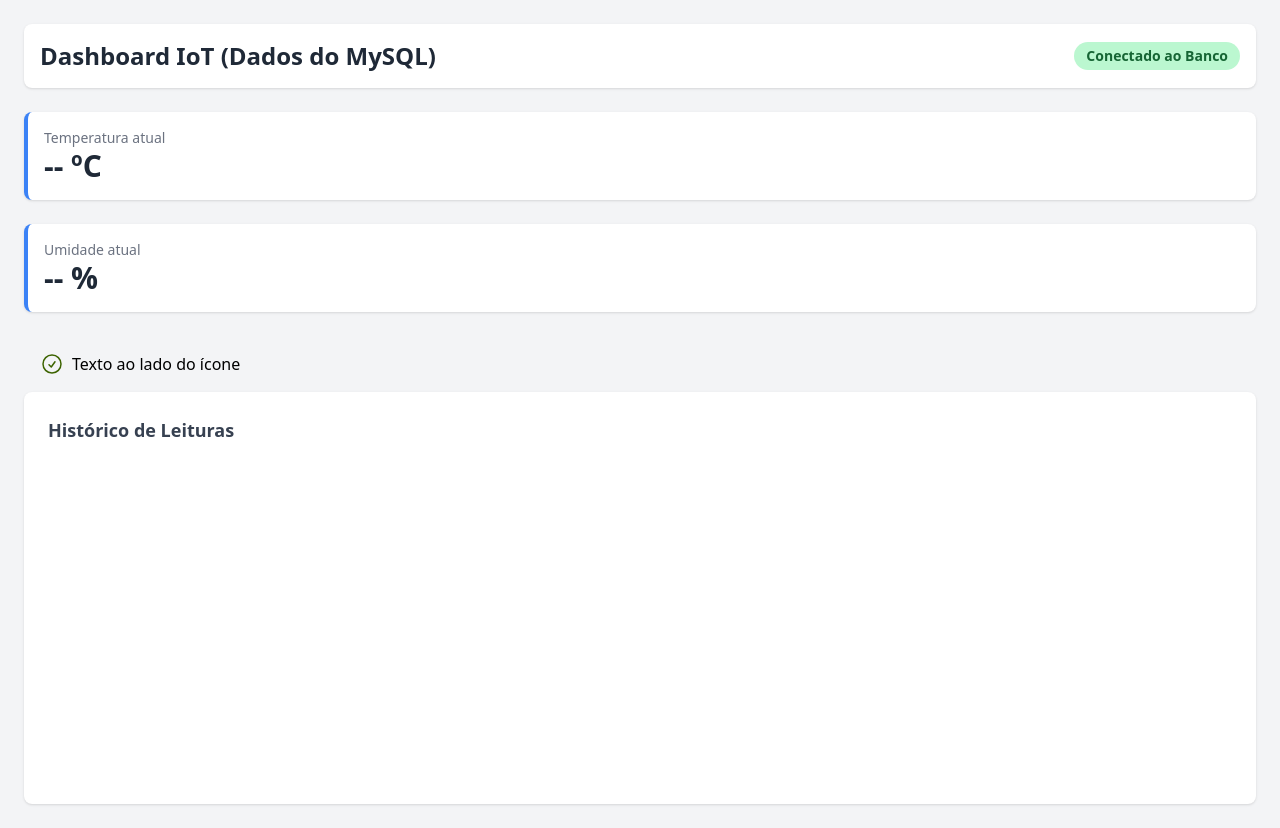
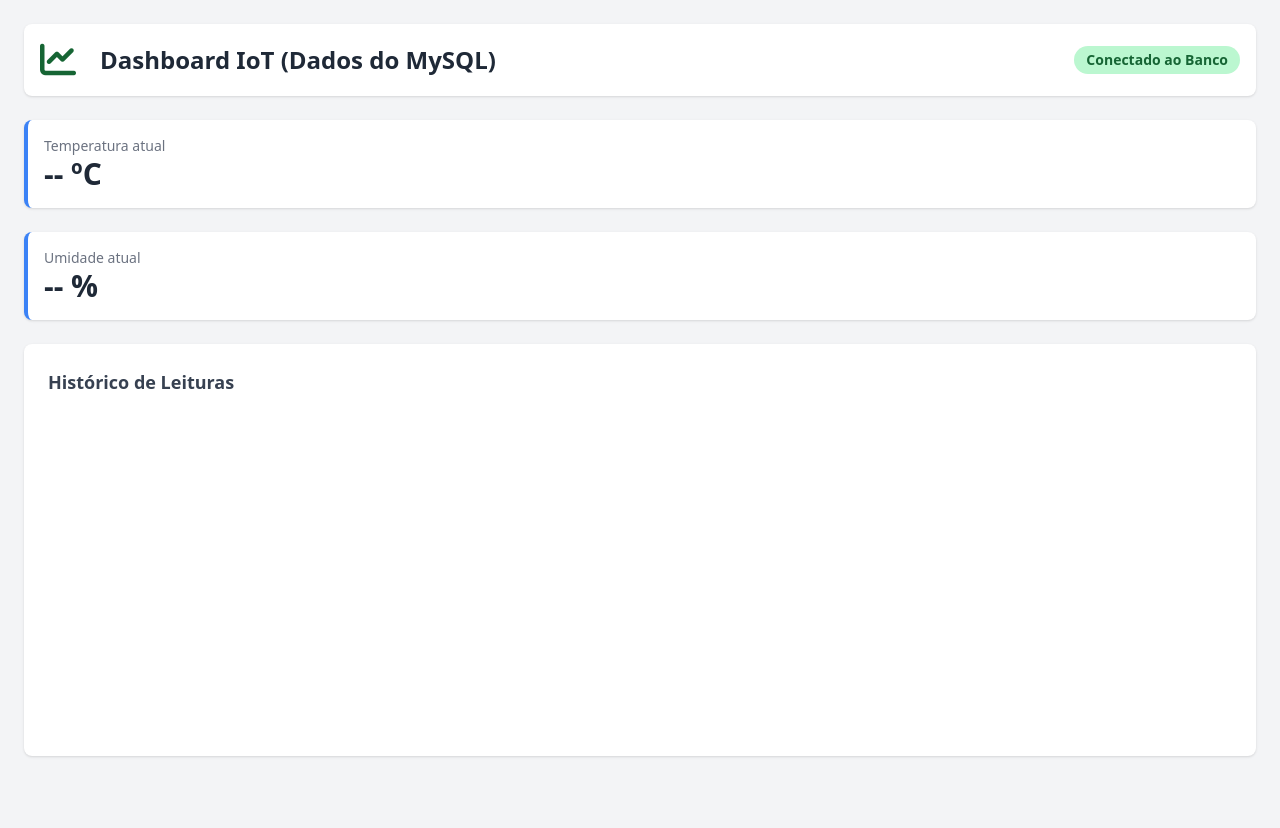
Before and after one commit to abdielbatista/cod-aula-git, a plain HTML site: page frontend/index.html in a window 1280 px wide. After the commit the page ends 800 px from the top, so only its background shows below. Drawn offline with nearby package versions, Linux system fonts and the light colour scheme.

Commit message:
icons tailwind font awesome

```diff
--- a/frontend/index.html
+++ b/frontend/index.html
@@ -1,5 +1,6 @@
 <!DOCTYPE html>
 <html lang="pt-BR">
+
 <head>
     <meta charset="UTF-8">
     <meta name="viewport" content="width=device-width, initial-scale=1.0">
@@ -9,6 +10,9 @@
 
 <script src="https://cdn.tailwindcss.com"></script>
 
+<link rel="stylesheet" href="https://cdnjs.cloudflare.com/ajax/libs/font-awesome/6.4.0/css/all.min.css">
+
+
 </head>
 
 <body class="bg-gray-100 min-h-screen p-6">
@@ -16,8 +20,18 @@
     <div>
 
         <header class="mb-6 flex justify-between items-center bg-white p-4 rounded-lg shadow">
-            <h1 class="text-2xl font-bold text-gray-800">Dashboard IoT (Dados do MySQL)</h1>
+
+            <div class="flex items-center gap-6">
+                <i class="fa-solid fa-chart-line text-green-800 text-4xl"></i>
+                <h1 class="text-2xl font-bold text-gray-800">Dashboard IoT (Dados do MySQL)</h1>
+            </div>
+
+
+
+
             <span class="px-3 py-1 bg-green-200 text-green-800 rounded-full text-sm font-semibold">Conectado ao Banco</span>
+
+
         </header>
 
         <div class="grid grid-cols-1 mb:grid-cols-2 gap-6 mb-6">
@@ -35,15 +49,6 @@
 
         </div>
 
-<div class="flex items-center gap-2 p-4">
-  <!-- Ícone SVG estilizado com Tailwind -->
-  <svg xmlns="http://w3.org" fill="none" viewBox="0 0 24 24" stroke-width="1.5" stroke="currentColor"
-    class="size-6 text-[oklch(45.3%_0.124_130.933)]">
-    <path stroke-linecap="round" stroke-linejoin="round" d="M9 12.75 11.25 15 15 9.75M21 12a9 9 0 1 1-18 0 9 9 0 0 1 18 0Z" />
-  </svg>
-
-  <span>Texto ao lado do ícone</span>
-</div>
 
         <div class="bg-white p-6 rounded-lg shadow">
 
```
Also changed, not shown: README-DEV.md (deleted).
